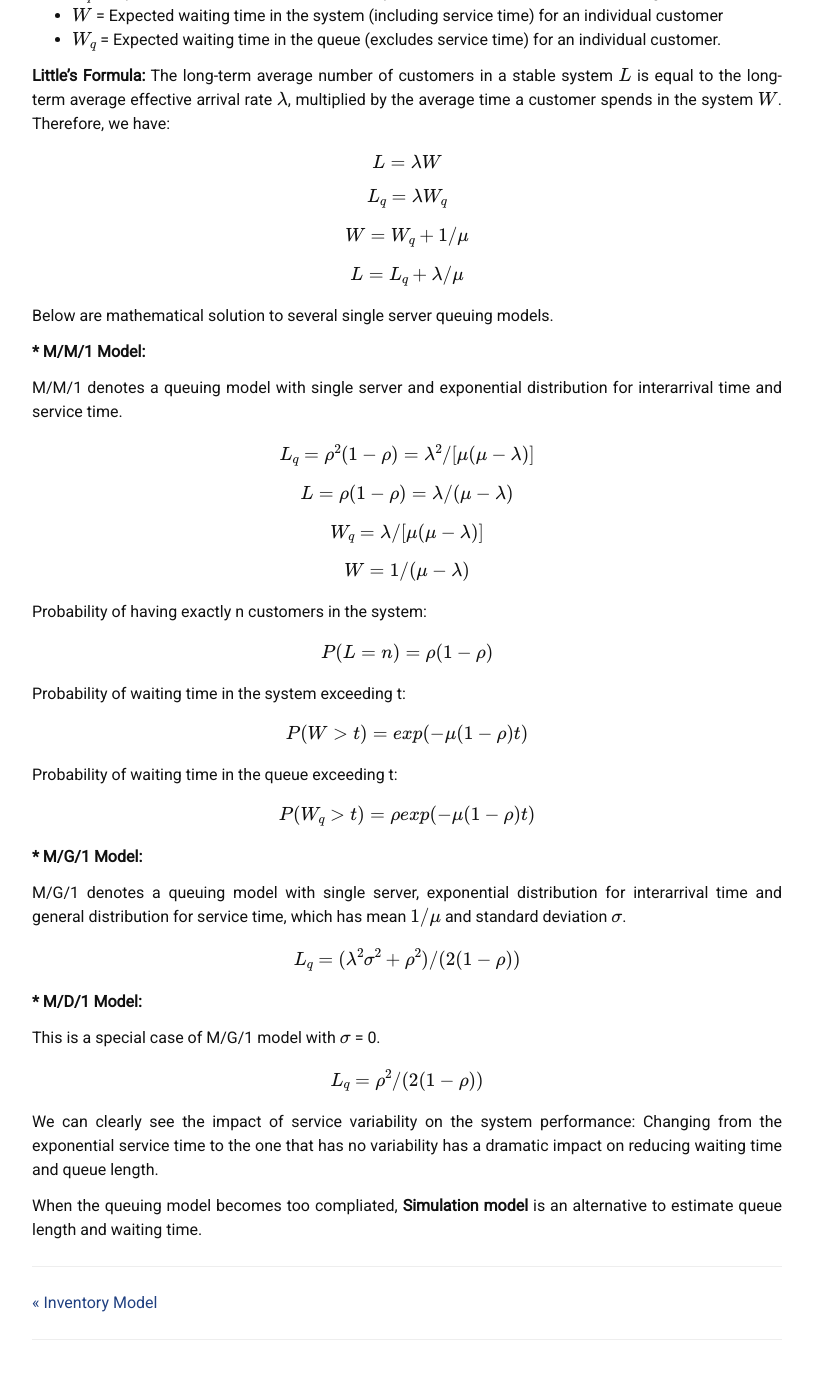
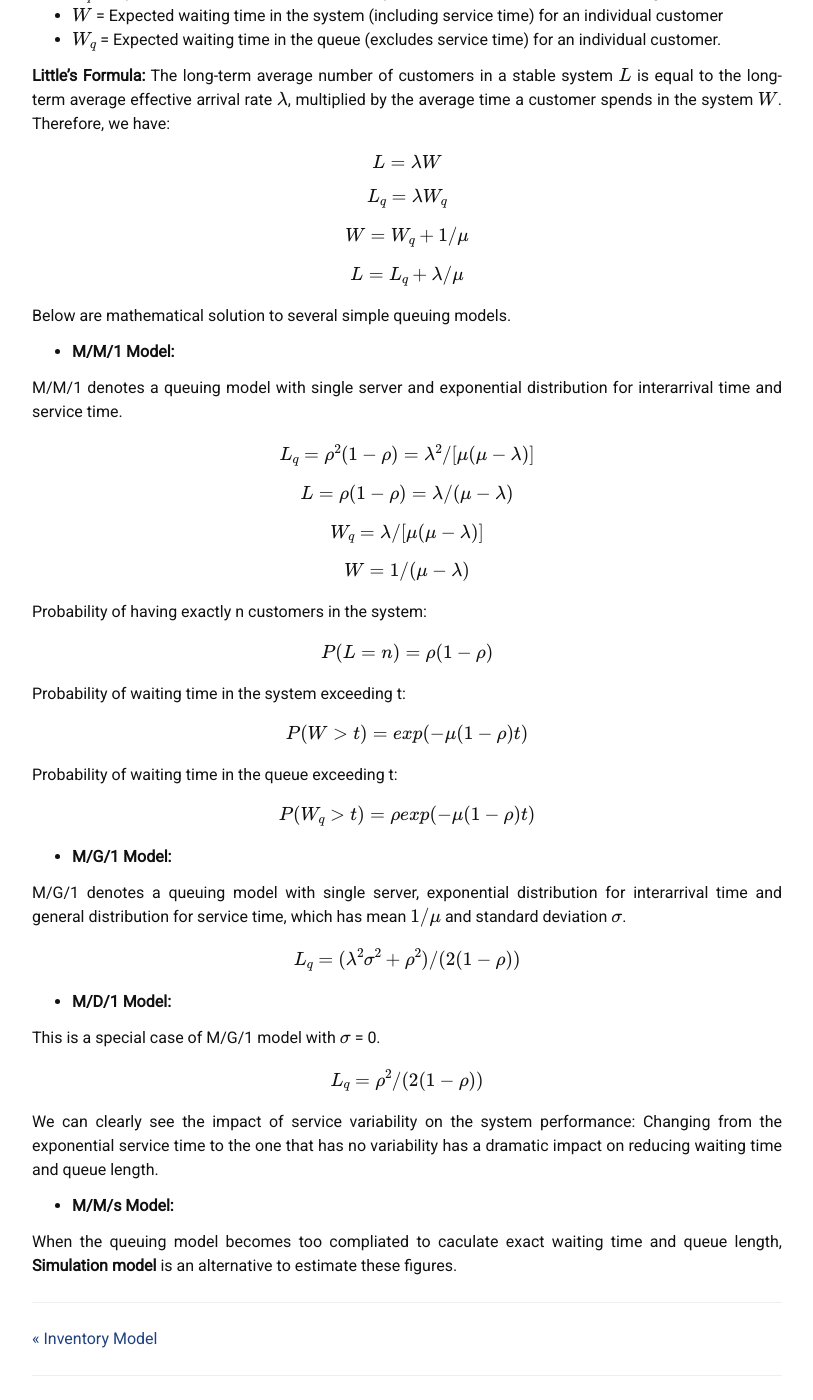
Before and after one commit to liambll/blog-archive, a Jekyll site: the page built from _posts/2017-07-02-queuing-model.markdown, in a window 1280 px wide and 1400 px high, scrolled down 1763 px. Shown: the whole window, without its empty margins (233-1046 px from the left). Built offline with Jekyll 4.4.1, drawn with Linux system fonts in a browser that asks for light colours; nearby versions of some CDN libraries; formulas are drawn with MathJax 3; comment, search, counter and statistics services are not loaded; before the commit the page ends 3127 px from its top, so only the background shows below that.

Commit message:
Update 2017-07-02-queuing-model.markdown

```diff
--- a/_posts/2017-07-02-queuing-model.markdown
+++ b/_posts/2017-07-02-queuing-model.markdown
@@ -80,9 +80,9 @@ W = W_q + 1/\mu
 L = L_q + \lambda /\mu
 \\]
 
-Below are mathematical solution to several single server queuing models.
+Below are mathematical solution to several simple queuing models.
 
-__* M/M/1 Model:__
+* __M/M/1 Model:__
 
 M/M/1 denotes a queuing model with single server and exponential distribution for interarrival time and service time.
 \\[
@@ -111,7 +111,7 @@ P(W_q > t) = ρexp(-\mu(1-ρ)t)
 \\]
 
 
-__* M/G/1 Model:__
+* __M/G/1 Model:__
 
 M/G/1 denotes a queuing model with single server, exponential distribution for interarrival time and general distribution for service time, which has mean \\(1/\mu\\) and standard deviation \\(\sigma\\).
 \\[
@@ -119,7 +119,7 @@ L_q = (\lambda^2 \sigma^2 + ρ^2)/(2(1-ρ))
 \\]
 
 
-__* M/D/1 Model:__
+* __M/D/1 Model:__
 
 This is a special case of M/G/1 model with \\(\sigma\\) = 0.
 \\[
@@ -128,4 +128,7 @@ L_q = ρ^2/(2(1-ρ))
 We can clearly see the impact of service variability on the system performance: Changing from the exponential service time to the one
 that has no variability has a dramatic impact on reducing waiting time and queue length.
 
-When the queuing model becomes too compliated, __Simulation model__ is an alternative to estimate queue length and waiting time.
+* __M/M/s Model:__
+
+
+When the queuing model becomes too compliated to caculate exact waiting time and queue length, __Simulation model__ is an alternative to estimate these figures.
```
